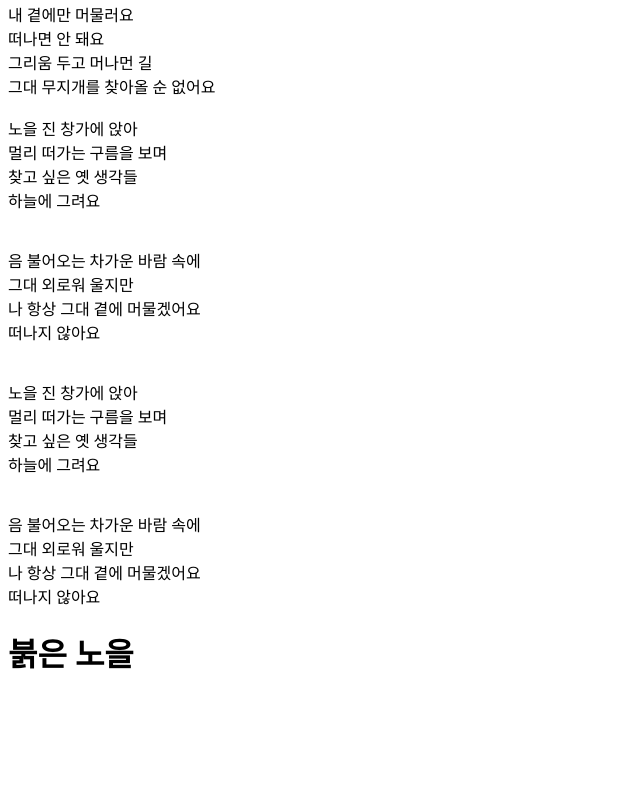
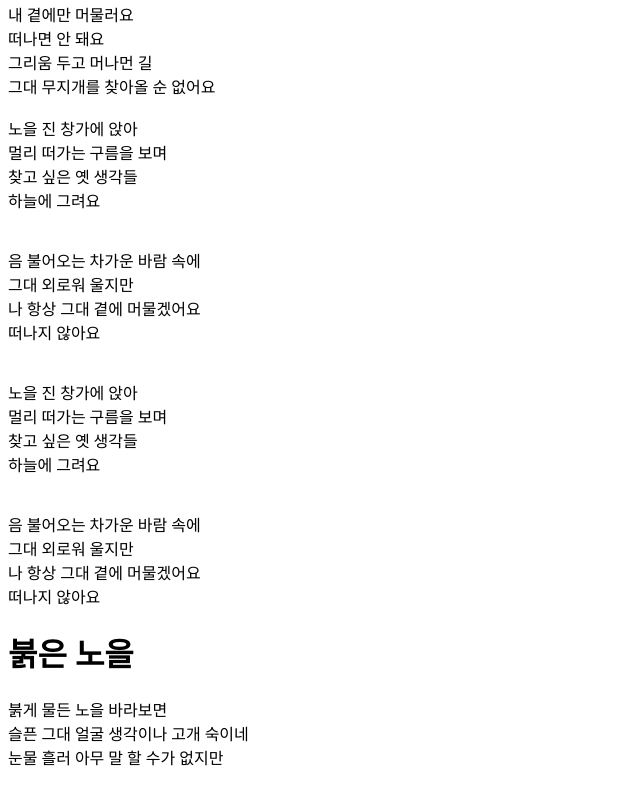
Before and after one commit to myumyuzzang/gitTest, a plain HTML site: page index.html in a window 1280 px wide. Shown: the part 87-872 px from the top of the page, without its empty margins (0-640 px from the left). Before the commit the page ends 800 px from the top, so only its background shows below. Drawn offline with Linux system fonts and the light colour scheme.

Commit message:
첫번째 가사 추가

```diff
--- a/index.html
+++ b/index.html
@@ -36,6 +36,9 @@
 
     <h1>붉은 노을</h1>
     <p>
+        붉게 물든 노을 바라보면<br>
+        슬픈 그대 얼굴 생각이나 고개 숙이네<br>
+        눈물 흘러 아무 말 할 수가 없지만<br>
     </p>
 </body>
 </html>
```
